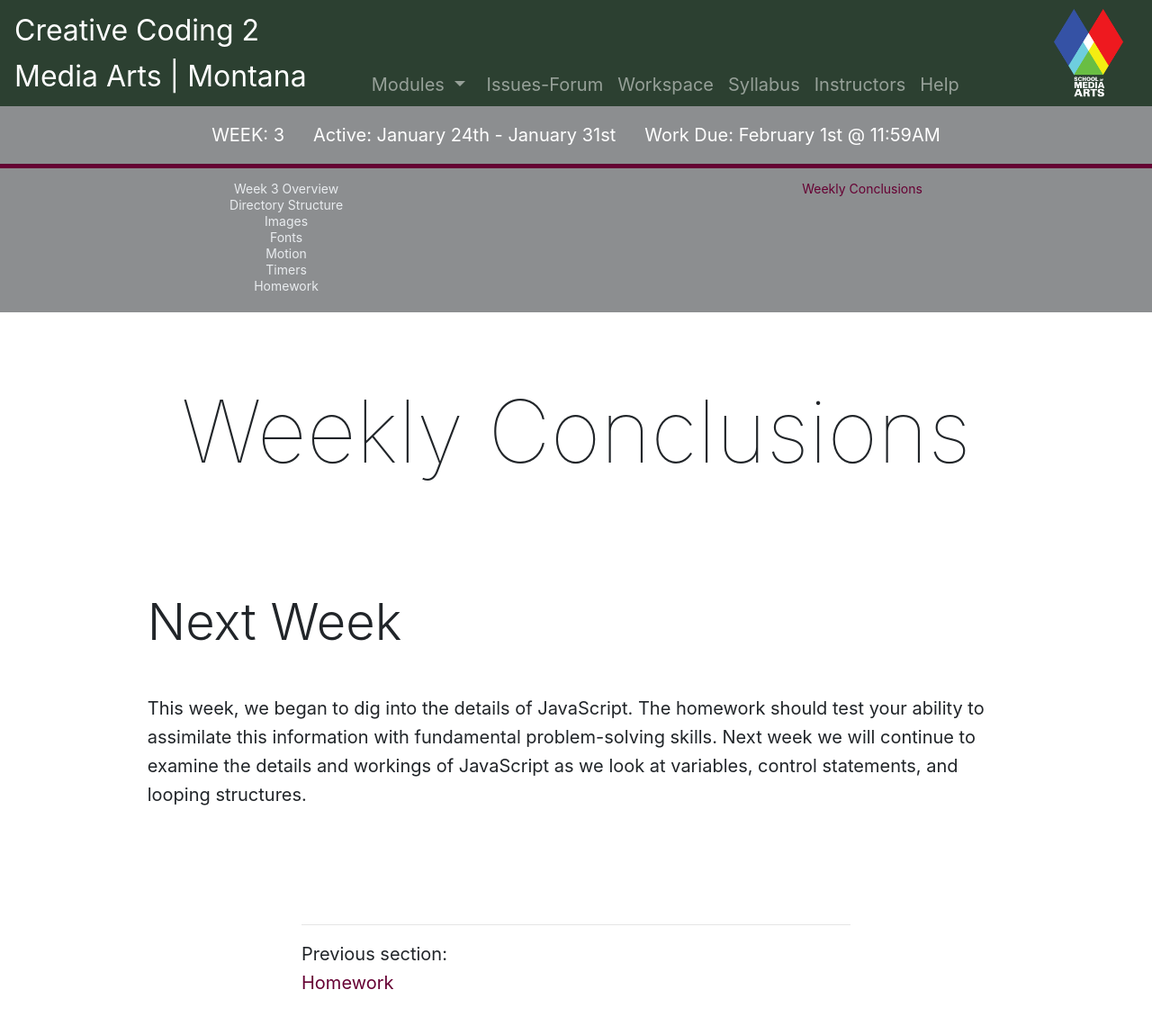
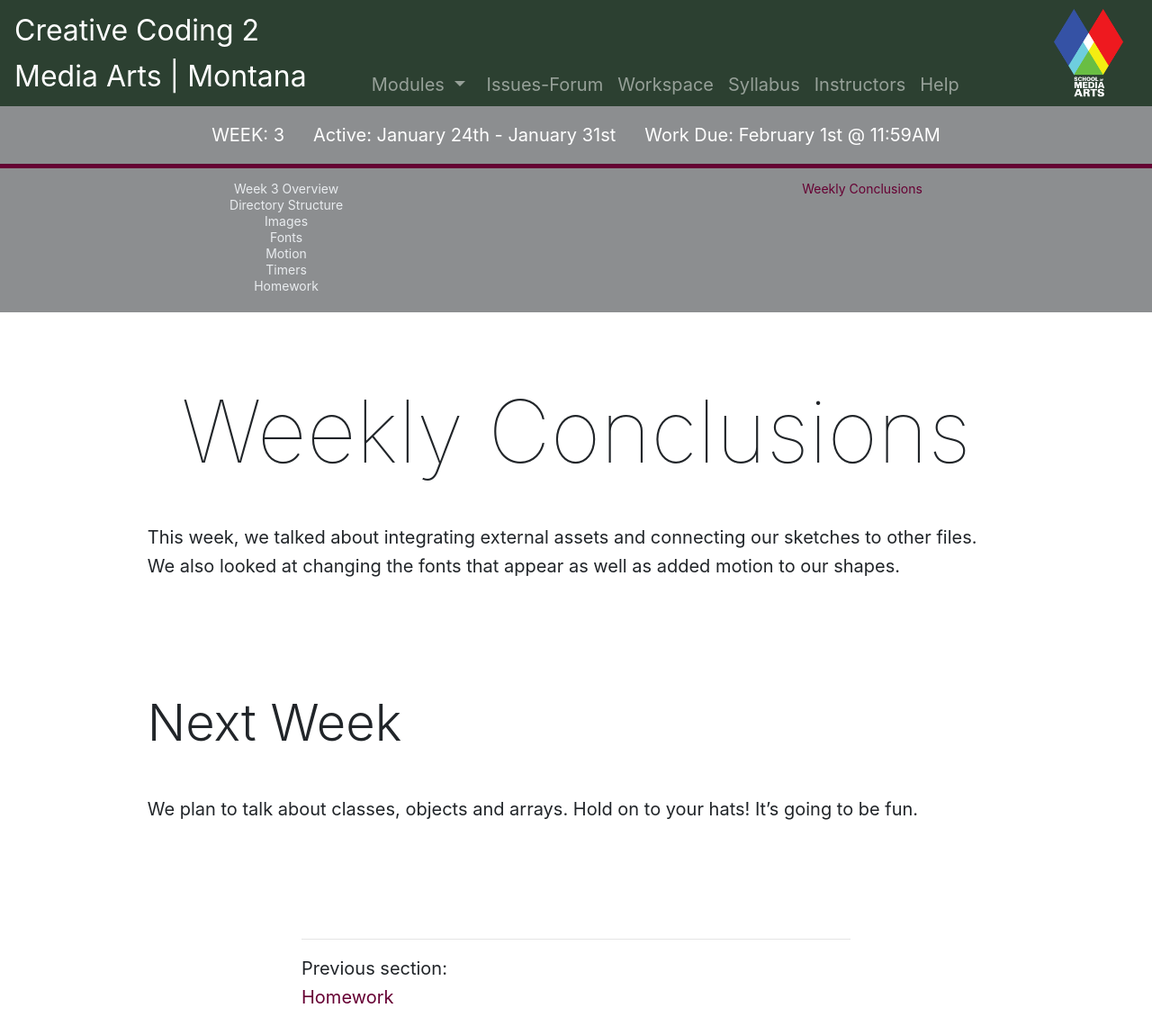
Before and after one commit to Montana-Media-Arts/220-creative-coding2-Spring2021, a Jekyll site: the page built from modules/week-3/_posts/2017-12-30-conclusions.md, in a window 1280 px wide. Shown: the whole page at 90% size. Built offline with Jekyll 4.4.1, drawn with Linux system fonts in a browser that asks for light colours; nearby versions of some CDN libraries; comment, search, counter and statistics services are not loaded.

Commit message:
Update 2017-12-30-conclusions.md

```diff
--- a/modules/week-3/_posts/2017-12-30-conclusions.md
+++ b/modules/week-3/_posts/2017-12-30-conclusions.md
@@ -6,7 +6,8 @@ jotted: false
 
 # Weekly Conclusions
 
+This week, we talked about integrating external assets and connecting our sketches to other files.  We also looked at changing the fonts that appear as well as added motion to our shapes.
 
 ## Next Week
 
-This week, we began to dig into the details of JavaScript. The homework should test your ability to assimilate this information with fundamental problem-solving skills. Next week we will continue to examine the details and workings of JavaScript as we look at variables, control statements, and looping structures.
+We plan to talk about classes, objects and arrays.  Hold on to your hats! It's going to be fun.
```
